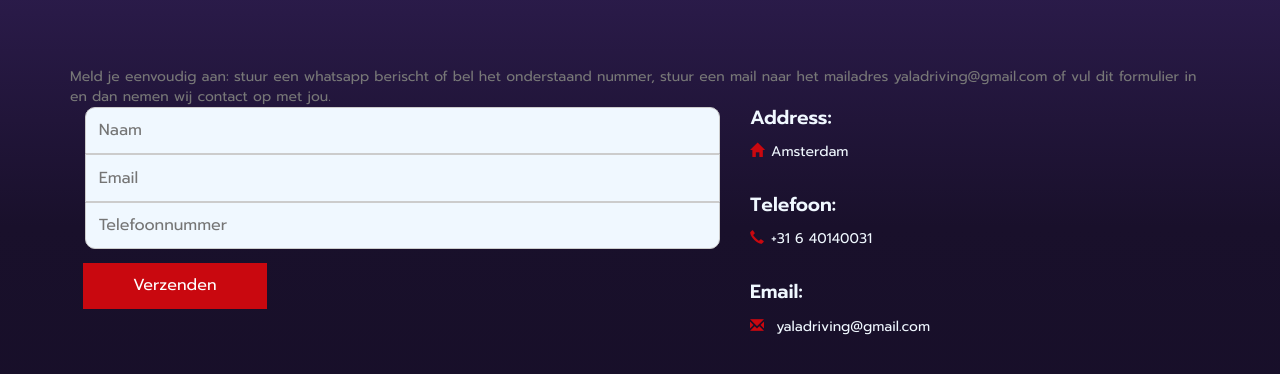
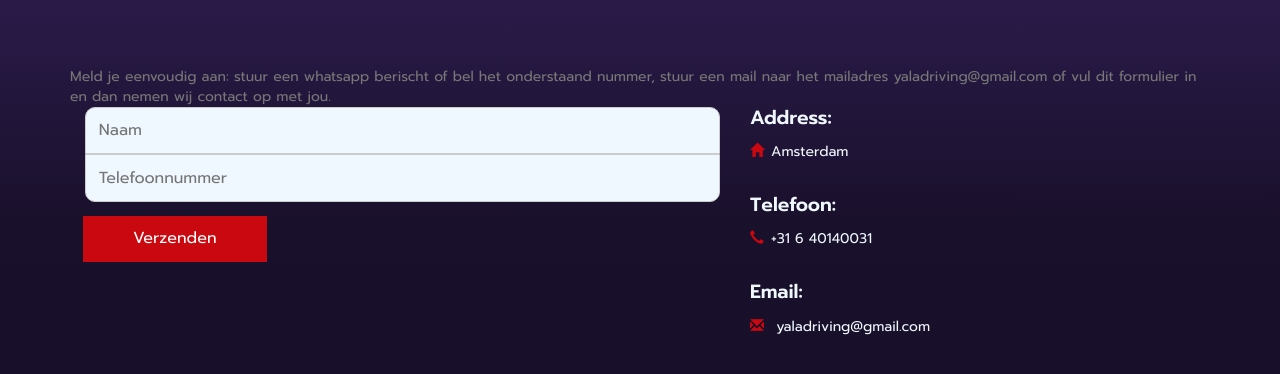
Before and after one commit to YalaDriving/yaladriving, a plain HTML site: page mail.html in a window 1280 px wide. Shown: the part 634-1008 px from the top of the page. Drawn offline with Linux system fonts and the light colour scheme.

Commit message:
Update mail.html

```diff
--- a/mail.html
+++ b/mail.html
@@ -71,7 +71,6 @@
 				<div class="col-md-7 contact-right">
 					<form action="POST" data-netlify="true">
 						<input type="text" name="Name" placeholder="Naam" required="" style="background-color: aliceblue; border-top-left-radius: 10px; border-top-right-radius: 10px;">
-						<input type="text" name="Email" placeholder="Email" required="" style="background-color: aliceblue; ">
 						<input type="text" name="Phone no" placeholder="Telefoonnummer" required=""  style="background-color: aliceblue;  border-bottom-left-radius: 10px; border-bottom-right-radius: 10px;">
 						<input type="submit" value="Verzenden" >
 					</form>
```
